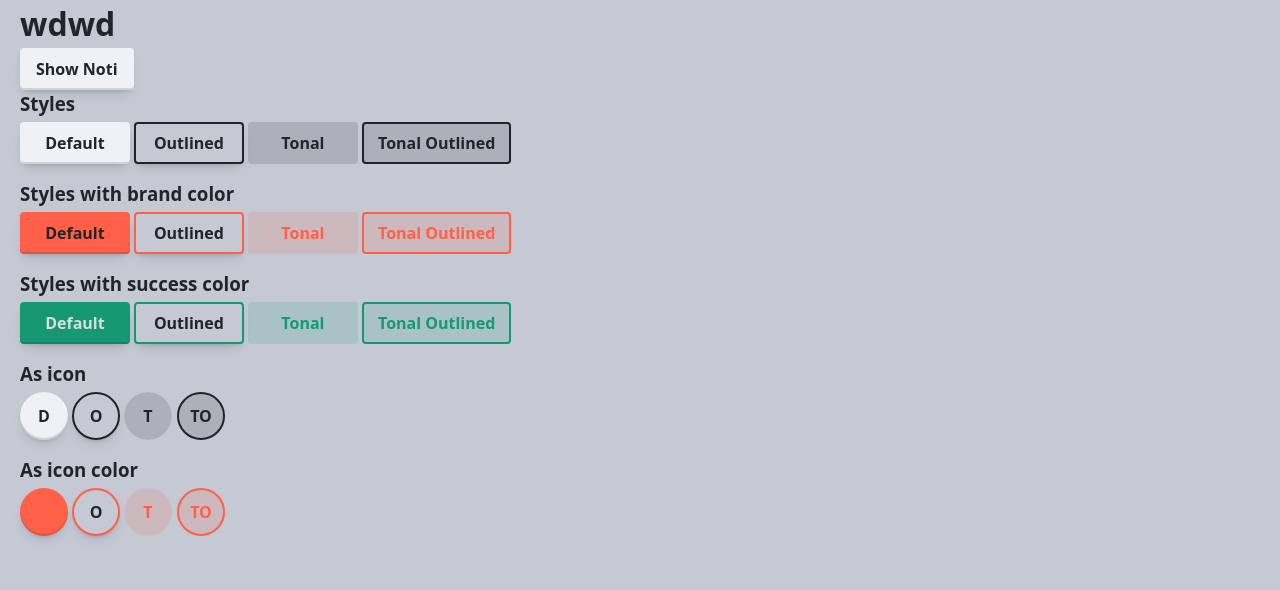
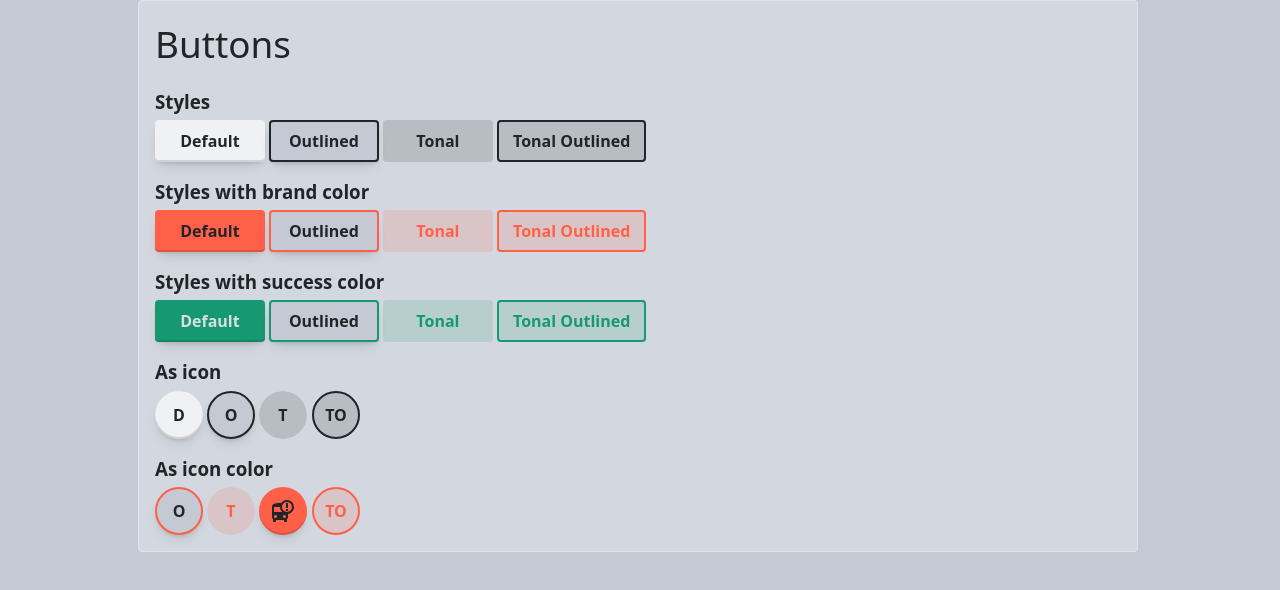
Before and after one commit to LuisManuelNR/chasi-ui, a Svelte app: page / in a window 1280 px wide. Shown: the top 590 px of the page. Built offline with nearby package versions, Linux system fonts and the light colour scheme.

Commit message:
add button section

```diff
--- a/src/App.svelte
+++ b/src/App.svelte
@@ -1,55 +1,14 @@
 <script lang="ts">
-	import { CNotifier } from '$lib'
+	import Buttons from './sections/Buttons.svelte'
 </script>
 
-<h1>wdwd</h1>
-
-<button on:click={() => CNotifier.success({ title: 'rapapolvo', timeout: 0 })}> show noti </button>
-
-<div class="buttons-section">
-	<div>
-		<h3 class="mb-1">Styles</h3>
-		<button> default </button>
-		<button class="outlined"> outlined</button>
-		<button class="tonal"> tonal</button>
-		<button class="tonal outlined"> tonal outlined</button>
-	</div>
-	<div>
-		<h3 class="mb-1">Styles with brand color</h3>
-		<button class="brand"> default </button>
-		<button class="outlined brand"> outlined</button>
-		<button class="tonal brand-text"> tonal</button>
-		<button class="tonal outlined brand-text"> tonal outlined</button>
-	</div>
-	<div>
-		<h3 class="mb-1">Styles with success color</h3>
-		<button class="success"> default </button>
-		<button class="outlined success"> outlined</button>
-		<button class="tonal success-text"> tonal</button>
-		<button class="tonal outlined success-text"> tonal outlined</button>
-	</div>
-	<div>
-		<h3 class="mb-1">As icon</h3>
-		<button class="icon"> D </button>
-		<button class="outlined icon"> O</button>
-		<button class="tonal icon"> T</button>
-		<button class="tonal outlined icon"> TO</button>
-	</div>
-	<div>
-		<h3 class="mb-1">As icon color</h3>
-		<button class="icon brand">
-			<i class="gg-alarm" />
-		</button>
-		<button class="outlined icon brand"> O</button>
-		<button class="tonal icon brand-text"> T</button>
-		<button class="tonal outlined icon brand-text"> TO</button>
-	</div>
+<div class="content">
+	<Buttons />
 </div>
 
 <style lang="scss">
-	.buttons-section {
-		display: flex;
-		flex-direction: column;
-		gap: var(--size-3);
+	.content {
+		max-width: 1000px;
+		margin: 0 auto;
 	}
 </style>
--- a/src/lib/CForms/CSelect.svelte
+++ b/src/lib/CForms/CSelect.svelte
@@ -32,6 +32,7 @@
 		if (value) {
 			const currentValue = itemValue && value instanceof Object ? value[itemValue] : value
 			selectText = `${
+				//@ts-ignore
 				itemText && currentValue instanceof Object ? currentValue[itemText] : currentValue
 			}`
 		}
--- /dev/null
+++ b/src/sections/Buttons.svelte
@@ -0,0 +1,45 @@
+<script lang="ts">
+	import Section from './Section.svelte'
+	import { CIcon } from '$lib'
+	import { mdiBusAlert } from '@mdi/js'
+</script>
+
+<Section title="Buttons">
+	<div>
+		<h3 class="mb-1">Styles</h3>
+		<button> default </button>
+		<button class="outlined"> outlined</button>
+		<button class="tonal"> tonal</button>
+		<button class="tonal outlined"> tonal outlined</button>
+	</div>
+	<div>
+		<h3 class="mb-1">Styles with brand color</h3>
+		<button class="brand"> default </button>
+		<button class="outlined brand"> outlined</button>
+		<button class="tonal brand-text"> tonal</button>
+		<button class="tonal outlined brand-text"> tonal outlined</button>
+	</div>
+	<div>
+		<h3 class="mb-1">Styles with success color</h3>
+		<button class="success"> default </button>
+		<button class="outlined success"> outlined</button>
+		<button class="tonal success-text"> tonal</button>
+		<button class="tonal outlined success-text"> tonal outlined</button>
+	</div>
+	<div>
+		<h3 class="mb-1">As icon</h3>
+		<button class="icon"> D </button>
+		<button class="outlined icon"> O</button>
+		<button class="tonal icon"> T</button>
+		<button class="tonal outlined icon"> TO</button>
+	</div>
+	<div>
+		<h3 class="mb-1">As icon color</h3>
+		<button class="outlined icon brand"> O</button>
+		<button class="tonal icon brand-text"> T</button>
+		<button class="icon brand">
+			<CIcon icon={mdiBusAlert} />
+		</button>
+		<button class="tonal outlined icon brand-text"> TO</button>
+	</div>
+</Section>
--- /dev/null
+++ b/src/sections/Section.svelte
@@ -0,0 +1,8 @@
+<script lang="ts">
+	export let title: string
+</script>
+
+<section class="card d-grid gap-3">
+	<p class="text-h4">{title}</p>
+	<slot />
+</section>
```
